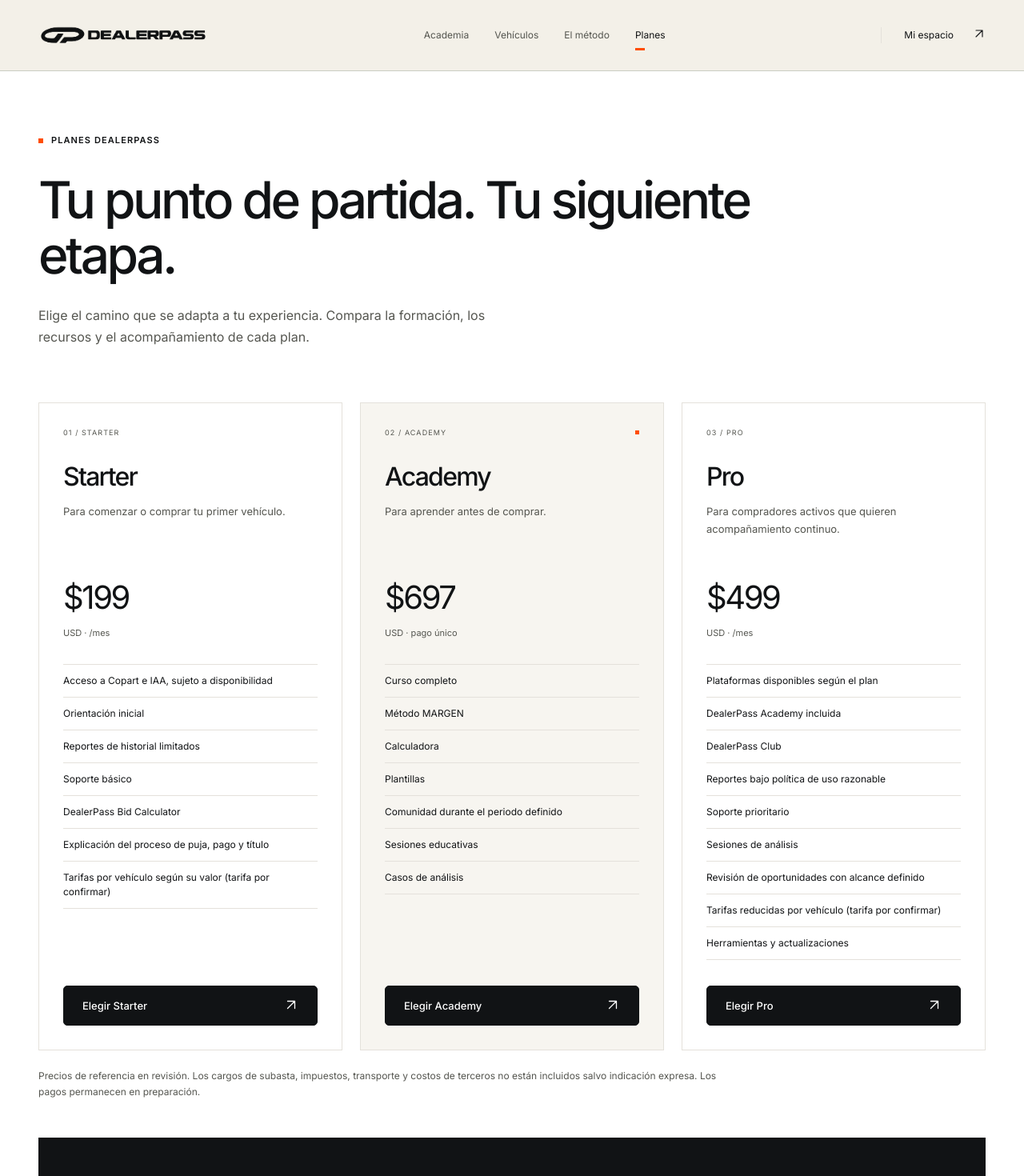
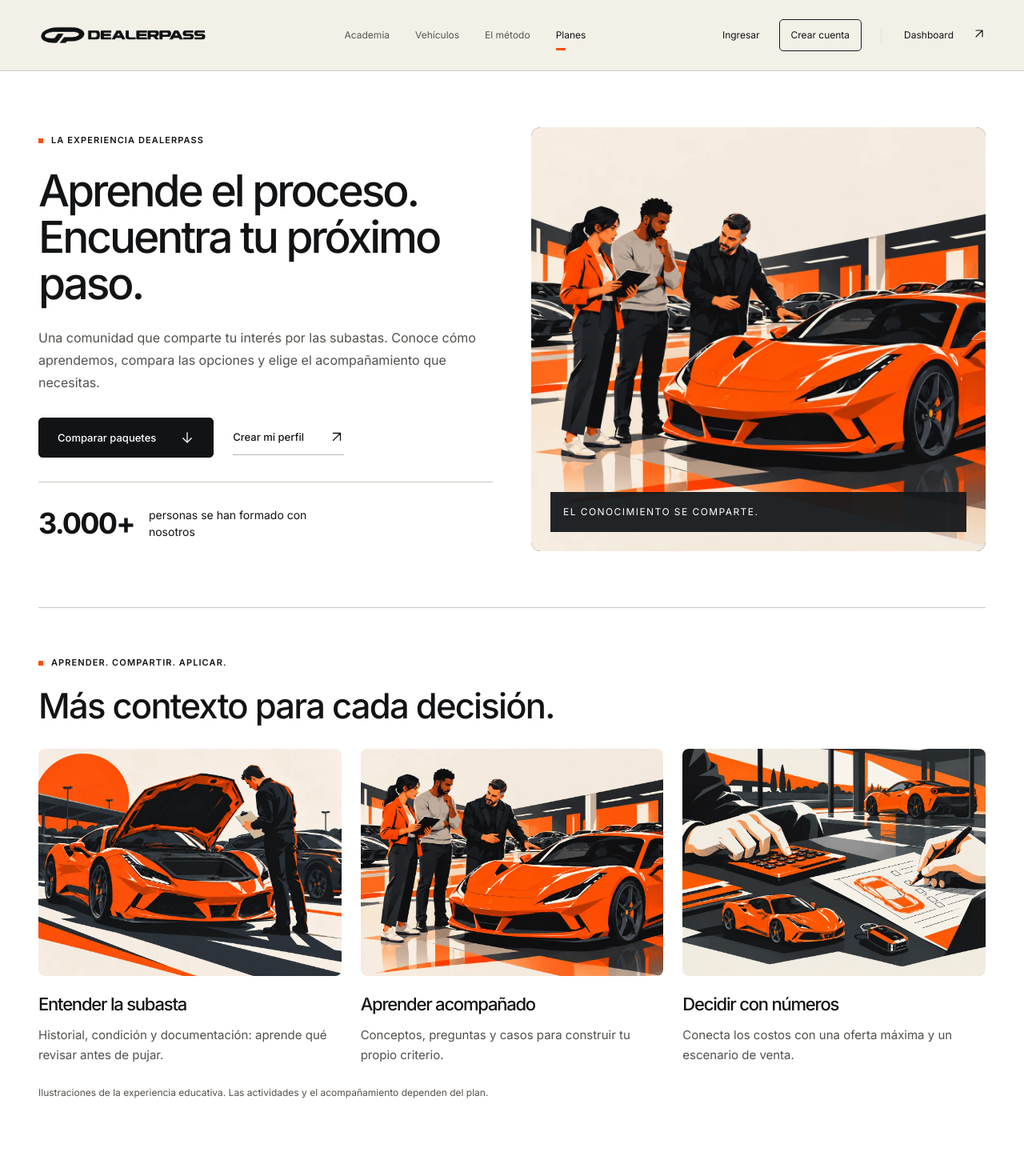
Before and after one commit to dealerpasss-jpg/PAGINA-WEB-LANDING-, a Next.js app: page /planes in a window 1280 px wide. Shown: the top 1470 px of the page at 80% size. Built offline with nearby package versions, Linux system fonts and the light colour scheme.

Commit message:
Improve plan discovery, account navigation and selected-plan login flow

```diff
--- a/app/api/account/route.ts
+++ b/app/api/account/route.ts
@@ -69,7 +69,7 @@
       "Revisa los datos. La contraseña debe tener al menos 12 caracteres.";
   return NextResponse.redirect(
     new URL(
-      "/ingresar?message=" +
+      "/ingresar?mode=" + (action === "signup" ? "registro" : action === "reset" ? "recuperar" : "login") + "&message=" +
         encodeURIComponent(message) +
         "&next=" +
         encodeURIComponent(next),
--- a/app/mi-cuenta/page.tsx
+++ b/app/mi-cuenta/page.tsx
@@ -33,7 +33,8 @@
         </Link>
       </AccountShell>
     );
-  const who = await requireIdentity();
+  const selected = plans.find((p) => p.id === searchParams.plan);
+  const who = await requireIdentity(selected ? `/mi-cuenta?plan=${selected.id}` : "/mi-cuenta");
   let active: string[] = [];
   let failed = false;
   try {
@@ -83,10 +84,11 @@
           <button>Cerrar sesión</button>
         </form>
       </div>
+      {selected && <p className="account-notice">Seleccionaste {selected.name}. Revisa sus detalles abajo antes de continuar.</p>}
       <h2>Elige cómo quieres avanzar.</h2>
       <div className="account-grid">
         {plans.map((plan) => (
-          <article key={plan.id} className="account-card">
+          <article key={plan.id} className={`account-card ${selected?.id === plan.id ? "account-plan-selected" : ""}`}>
             <span className="account-tag">
               {active.includes(plan.id)
                 ? "Plan activo"
--- a/app/planes/page.tsx
+++ b/app/planes/page.tsx
@@ -1,22 +1,39 @@
 import type { Metadata } from "next";
+import Image from "next/image";
+import Link from "next/link";
 import PricingCards from "@/components/PricingCards";
 import FAQ from "@/components/FAQ";
-import { PageIntro } from "@/components/BrandSections";
-export const metadata: Metadata = {
-  title: "Planes | DealerPass",
-  description:
-    "Encuentra la formación y el acompañamiento para tu siguiente etapa.",
-};
+import Testimonials from "@/components/Testimonials";
+import ArrowIcon from "@/components/ArrowIcon";
+import { comparisonRows, plans } from "@/data/plans";
+export const metadata: Metadata = { title: "Planes | DealerPass", description: "Conoce la experiencia DealerPass y compara tu formación y acompañamiento." };
+const experiences = [
+  { title: "Entender la subasta", text: "Historial, condición y documentación: aprende qué revisar antes de pujar.", image: "/brand/editorial-inspection.webp" },
+  { title: "Aprender acompañado", text: "Conceptos, preguntas y casos para construir tu propio criterio.", image: "/brand/editorial-academy.webp" },
+  { title: "Decidir con números", text: "Conecta los costos con una oferta máxima y un escenario de venta.", image: "/brand/editorial-costs.webp" },
+];
 export default function PlanesPage() {
-  return (
-    <>
-      <PageIntro
-        label="PLANES DEALERPASS"
-        title="Tu punto de partida. Tu siguiente etapa."
-        description="Elige el camino que se adapta a tu experiencia. Compara la formación, los recursos y el acompañamiento de cada plan."
-      />
-      <PricingCards />
-      <FAQ />
-    </>
-  );
+  return <>
+    <section className="wrap plans-welcome">
+      <div><span className="kicker"><i /> LA EXPERIENCIA DEALERPASS</span>
+        <h1>Aprende el proceso.<br />Encuentra tu próximo paso.</h1>
+        <p>Una comunidad que comparte tu interés por las subastas. Conoce cómo aprendemos, compara las opciones y elige el acompañamiento que necesitas.</p>
+        <div className="plans-actions"><a className="button" href="#planes">Comparar paquetes <ArrowIcon direction="down" /></a><Link className="text-link" href="/ingresar?mode=registro">Crear mi perfil <ArrowIcon /></Link></div>
+        <div className="plans-proof"><strong>3.000+</strong><span>personas se han formado con nosotros</span></div>
+      </div>
+      <div className="plans-hero-art"><Image src="/brand/editorial-academy.webp" alt="Ilustración de un mentor y estudiantes analizando un vehículo" fill priority sizes="(max-width: 800px) 100vw, 50vw" /><span>EL CONOCIMIENTO SE COMPARTE.</span></div>
+    </section>
+    <section className="wrap plans-experience" aria-labelledby="experience-title">
+      <span className="kicker"><i /> APRENDER. COMPARTIR. APLICAR.</span>
+      <h2 id="experience-title">Más contexto para cada decisión.</h2>
+      <div className="experience-gallery">{experiences.map((item) => <article key={item.title}><div><Image src={item.image} alt={`Ilustración: ${item.title}`} fill sizes="(max-width: 800px) 100vw, 33vw" /></div><h3>{item.title}</h3><p>{item.text}</p></article>)}</div>
+      <p className="illustration-note">Ilustraciones de la experiencia educativa. Las actividades y el acompañamiento dependen del plan.</p>
+    </section>
+    <section className="wrap plans-heading"><span className="kicker"><i /> TU FORMACIÓN, A TU RITMO</span><h2>Elige desde dónde quieres avanzar.</h2><p>Compara el alcance y la modalidad de pago. Puedes crear tu perfil antes de elegir; crear una cuenta no activa una membresía.</p></section>
+    <PricingCards />
+    <section className="wrap plans-comparison"><details><summary>Ver la comparación completa de los planes</summary><div className="plans-table-scroll" tabIndex={0} role="region" aria-label="Comparación de planes"><table><caption>Qué incluye cada opción</caption><thead><tr><th scope="col">Incluye</th>{plans.map(p=><th scope="col" key={p.id}>{p.name.replace("DealerPass ","")}</th>)}</tr></thead><tbody>{comparisonRows.map(row=><tr key={row.label}><th scope="row">{row.label}</th>{plans.map(p=><td key={p.id}>{row[p.id]}</td>)}</tr>)}</tbody></table></div><p>* La disponibilidad de plataformas depende del plan, del estado y de las condiciones de terceros.</p></details></section>
+    <section className="wrap plans-steps"><h2>Tu camino empieza aquí.</h2><ol><li><span>01</span><h3>Crea tu perfil</h3><p>Regístrate con tu correo y confirma tu cuenta.</p></li><li><span>02</span><h3>Elige tu formación</h3><p>Revisa el alcance, precio y condiciones del paquete.</p></li><li><span>03</span><h3>Entra a tu dashboard</h3><p>Consulta tu formación cuando el pago esté confirmado. Elite requiere entrevista y aprobación previa.</p></li></ol><Link className="text-link" href="/ingresar">Ya tengo cuenta · Ingresar <ArrowIcon /></Link></section>
+    <Testimonials />
+    <FAQ />
+  </>;
 }
--- a/app/readability.css
+++ b/app/readability.css
@@ -305,3 +305,52 @@
     right: 4%;
   }
 }
+
+.film-copy .film-trust { background: #111315; border-color: #111315; color: #fff; }
+.film-trust strong { color: #fff; }
+.film-trust small { color: #dedbd5; }
+.film-trust .hero-avatars img { border-color: #111315; }
+.header-auth-link, .header-signup { font-size: 12px; white-space: nowrap; }
+.header-signup { padding: 10px 14px; border: 1px solid #171a1d; border-radius: 5px; }
+.account-plan-selected { outline: 2px solid #ff4d00; outline-offset: 3px; }
+.plans-welcome { display: grid; grid-template-columns: 1fr 1fr; gap: 48px; align-items: center; padding-top: 70px; padding-bottom: 70px; }
+.plans-welcome h1 { font-size: clamp(38px, 4.3vw, 64px); line-height: 1.06; letter-spacing: -.055em; margin: 24px 0; }
+.plans-welcome p, .plans-heading p { max-width: 600px; color: #50514c; line-height: 1.75; }
+.plans-actions { display: flex; gap: 24px; align-items: center; flex-wrap: wrap; margin: 30px 0; }
+.plans-proof { display: flex; gap: 18px; align-items: center; padding-top: 24px; border-top: 1px solid #ccc6bd; }
+.plans-proof strong { font-size: 36px; letter-spacing: -.05em; }
+.plans-proof span { max-width: 200px; font-size: 14px; }
+.plans-hero-art { min-height: 530px; position: relative; overflow: hidden; border-radius: 12px; background: #171a1d; }
+.plans-hero-art img { object-fit: cover; }
+.plans-hero-art > span { position: absolute; bottom: 24px; left: 24px; right: 24px; background: #171a1df2; color: #fff; padding: 16px; font-size: 12px; letter-spacing: .12em; }
+.plans-experience { padding-top: 60px; padding-bottom: 60px; border-top: 1px solid #ccc6bd; }
+.plans-experience h2, .plans-heading h2, .plans-steps h2 { font-size: clamp(30px, 3.4vw, 48px); line-height: 1.12; letter-spacing: -.04em; margin: 20px 0 30px; }
+.experience-gallery { display: grid; grid-template-columns: repeat(3, 1fr); gap: 24px; }
+.experience-gallery article > div { position: relative; aspect-ratio: 4/3; overflow: hidden; border-radius: 8px; }
+.experience-gallery img { object-fit: cover; transition: transform .65s; }
+.experience-gallery article:hover img { transform: scale(1.04); }
+.experience-gallery h3 { font-size: 22px; margin: 22px 0 12px; }
+.experience-gallery p { font-size: 15px; line-height: 1.7; color: #50514c; }
+.plans-experience .illustration-note { margin-top: 24px; }
+.plans-heading { padding-top: 60px; }
+.plans-comparison { padding-bottom: 60px; }
+.plans-comparison details { border: 1px solid #c8c2b9; padding: 24px; border-radius: 10px; }
+.plans-comparison summary { cursor: pointer; font-size: 18px; font-weight: 600; }
+.plans-table-scroll { overflow-x: auto; margin: 24px 0; }
+.plans-comparison table { width: 100%; min-width: 680px; border-collapse: collapse; text-align: left; font-size: 14px; }
+.plans-comparison th, .plans-comparison td { padding: 16px; border-bottom: 1px solid #d7d1c8; }
+.plans-comparison caption { text-align: left; padding: 16px; }
+.plans-comparison p { font-size: 12px; }
+.plans-steps { padding-bottom: 80px; }
+.plans-steps ol { display: grid; grid-template-columns: repeat(3, 1fr); gap: 32px; list-style: none; padding: 0; margin-bottom: 32px; }
+.plans-steps li > span { color: #b83300; font-size: 13px; }
+.plans-steps h3 { margin: 16px 0; font-size: 21px; }
+.plans-steps p { color: #50514c; line-height: 1.7; }
+@media (max-width: 1100px) { .header-auth-link, .header-signup { display: none; } }
+@media (max-width: 800px) {
+  .plans-welcome { grid-template-columns: 1fr; gap: 32px; padding-top: 40px; }
+  .plans-hero-art { min-height: 340px; }
+  .experience-gallery, .plans-steps ol { grid-template-columns: 1fr; }
+  .plans-actions .button { width: 100%; justify-content: space-between; }
+}
+@media (prefers-reduced-motion: reduce) { .experience-gallery img { transition: none; } .experience-gallery article:hover img { transform: none; } }
--- a/components/Header.tsx
+++ b/components/Header.tsx
@@ -60,8 +60,10 @@
           ))}
         </nav>
         <div className="header-actions">
+          <Link className="header-auth-link" href="/ingresar">Ingresar</Link>
+          <Link className="header-signup" href="/ingresar?mode=registro">Crear cuenta</Link>
           <Link className="header-login" href="/mi-cuenta">
-            Mi espacio{" "}
+            Dashboard{" "}
             <span aria-hidden>
               <ArrowIcon />
             </span>
@@ -93,6 +95,9 @@
               </span>
             </Link>
           ))}
+          <Link href="/mi-cuenta" onClick={() => setOpen(false)}>Mi dashboard <ArrowIcon /></Link>
+          <Link href="/ingresar" onClick={() => setOpen(false)}>Iniciar sesión <ArrowIcon /></Link>
+          <Link href="/ingresar?mode=registro" onClick={() => setOpen(false)}>Crear cuenta <ArrowIcon /></Link>
           <Link href="/contacto" onClick={() => setOpen(false)}>
             Hablemos{" "}
             <span aria-hidden>
--- a/lib/academy/server.ts
+++ b/lib/academy/server.ts
@@ -2,6 +2,7 @@
 import { createServerClient } from "@supabase/ssr";
 import { createClient } from "@supabase/supabase-js";
 import { cookies } from "next/headers";
+import { safeNext } from "./policy";
 import { redirect } from "next/navigation";
 export function configured() {
   return !!(
@@ -66,9 +67,9 @@
   if (error) throw error;
   return { user, profile };
 }
-export async function requireIdentity() {
+export async function requireIdentity(next = "/mi-cuenta") {
   const who = await identity();
-  if (!who) redirect("/ingresar");
+  if (!who) redirect("/ingresar?next=" + encodeURIComponent(safeNext(next)));
   return who;
 }
 export function sameOrigin(request: Request) {
```
